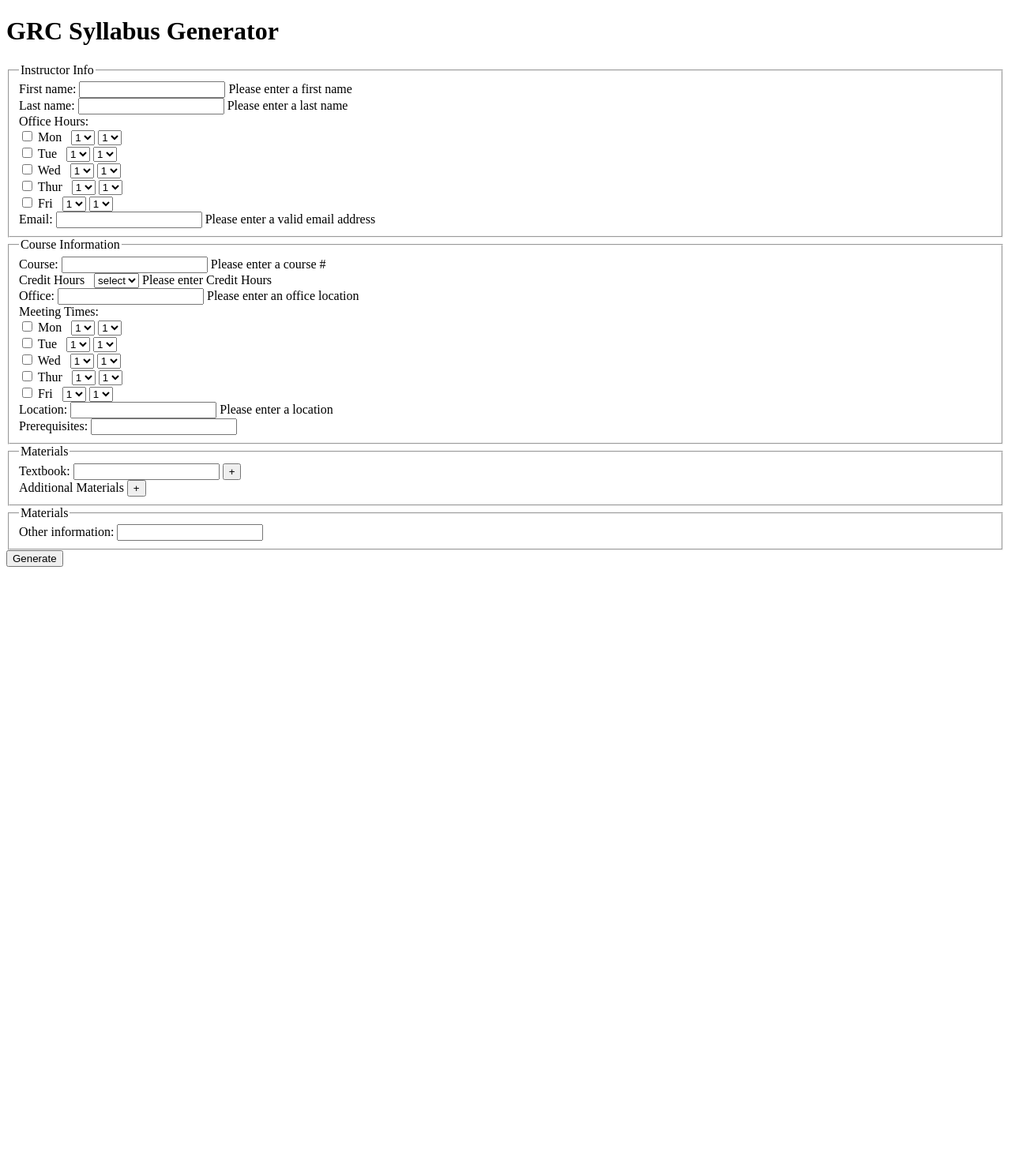
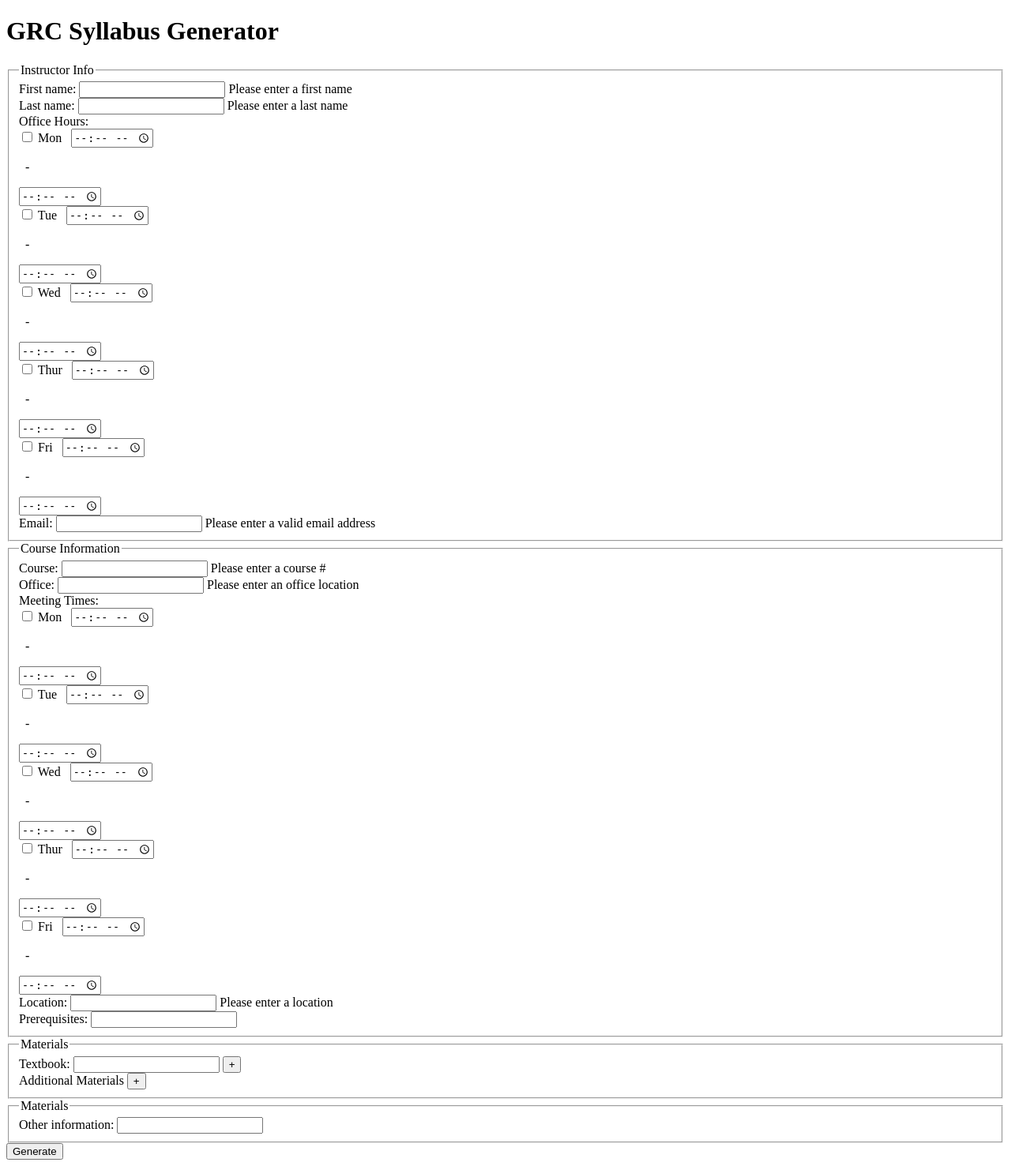
Before and after one commit to scarlett-k/syllabus-generator, a PHP site: page /views/form.html in a window 1280 px wide. Shown: the whole page at 79% size. Before the commit the page ends 718 px from the top, so only its background shows below. Run offline with PHP 8.4, Linux system fonts and the light colour scheme.

Commit message:
add time pickers, remove unwanted course hours

```diff
--- a/styles/styles.css
+++ b/styles/styles.css
@@ -2,7 +2,9 @@
     color: red;
     visibility: hidden;
 }
-
+.time-pickers{
+    margin-bottom: 20px;
+}
 fieldset{
     padding: 1em;
     border: 1px solid black;
--- a/views/form.html
+++ b/views/form.html
@@ -31,111 +31,72 @@
                     </div>
                     <div class="form-group">
                         <label>Office Hours:</label>
-                        <div class="form-check">
+                        <div class="form-check time-pickers">
+
+
+                            <div class="md-form md-outline form-inline">
                                 <input class="form-check-input" type="checkbox"
                                        value="mon" id="mon"
                                        name="office-hrs[]">
                                 <label class="form-check-label" for="mon">
                                     Mon &nbsp;
                                 </label>
-                            <select>
-                                <option>1</option>
-                                <option>2</option>
-                                <option>3</option>
-                                <option>4</option>
-                                <option>5</option>
-                            </select>
-                            <select>
-                                <option>1</option>
-                                <option>2</option>
-                                <option>3</option>
-                                <option>4</option>
-                                <option>5</option>
-                            </select>
+                                <input type="time"  class="form-control" placeholder="Select time">
+                                <p>&nbsp; - &nbsp; </p>
+                                <input type="time"   class="form-control" placeholder="Select time">
                             </div>
-                        <div class="form-check">
+                        </div>
+                        <div class="form-check time-pickers">
+
+                            <div class="md-form md-outline form-inline">
                                 <input class="form-check-input" type="checkbox"
                                        value="tue" id="tue" name="office-hrs[]">
                                 <label class="form-check-label" for="tue">
                                     Tue &nbsp;
                                 </label>
-                            <select>
-                                <option>1</option>
-                                <option>2</option>
-                                <option>3</option>
-                                <option>4</option>
-                                <option>5</option>
-                            </select>
-                            <select>
-                                <option>1</option>
-                                <option>2</option>
-                                <option>3</option>
-                                <option>4</option>
-                                <option>5</option>
-                            </select>
+                                <input type="time"  class="form-control" placeholder="Select time">
+                                <p>&nbsp; - &nbsp; </p>
+                                <input type="time"   class="form-control" placeholder="Select time">
                             </div>
-                        <div class="form-check">
+                        </div>
+                        <div class="form-check time-pickers">
+
+                            <div class="md-form md-outline form-inline">
                                 <input class="form-check-input" type="checkbox"
                                        value="wed" id="wed" name="office-hrs[]">
                                 <label class="form-check-label" for="wed">
                                     Wed &nbsp;
                                 </label>
-                            <select>
-                                <option>1</option>
-                                <option>2</option>
-                                <option>3</option>
-                                <option>4</option>
-                                <option>5</option>
-                            </select>
-                            <select>
-                                <option>1</option>
-                                <option>2</option>
-                                <option>3</option>
-                                <option>4</option>
-                                <option>5</option>
-                            </select>
+                                <input type="time"  class="form-control" placeholder="Select time">
+                                <p>&nbsp; - &nbsp; </p>
+                                <input type="time"   class="form-control" placeholder="Select time">
                             </div>
-                        <div class="form-check">
+                        </div>
+                        <div class="form-check time-pickers">
+
+                            <div class="md-form md-outline form-inline">
                                 <input class="form-check-input" type="checkbox"
                                        value="thur" id="thur" name="office-hrs[]">
                                 <label class="form-check-label" for="thur">
                                     Thur &nbsp;
                                 </label>
-                            <select>
-                                <option>1</option>
-                                <option>2</option>
-                                <option>3</option>
-                                <option>4</option>
-                                <option>5</option>
-                            </select>
-                            <select>
-                                <option>1</option>
-                                <option>2</option>
-                                <option>3</option>
-                                <option>4</option>
-                                <option>5</option>
-                            </select>
+                                <input type="time"  class="form-control" placeholder="Select time">
+                                <p>&nbsp; - &nbsp; </p>
+                                <input type="time"   class="form-control" placeholder="Select time">
                             </div>
-                        <div class="form-check">
+                        </div>
+                        <div class="form-check time-pickers">
+
+                            <div class="md-form md-outline form-inline">
                                 <input class="form-check-input" type="checkbox"
                                        value="fri" id="fri" name="office-hrs[]">
                                 <label class="form-check-label" for="fri">
                                     Fri &nbsp;
                                 </label>
-                            <select>
-                                <option>1</option>
-                                <option>2</option>
-                                <option>3</option>
-                                <option>4</option>
-                                <option>5</option>
-                            </select>
-                            <select>
-                                <option>1</option>
-                                <option>2</option>
-                                <option>3</option>
-                                <option>4</option>
-                                <option>5</option>
-                            </select>
+                                <input type="time"  class="form-control" placeholder="Select time">
+                                <p>&nbsp; - &nbsp; </p>
+                                <input type="time"   class="form-control" placeholder="Select time">
+                            </div>
                         </div>
                         <span class="err" id="err-office-hrs"></span>
                     </div>
@@ -161,22 +122,7 @@
             </span>
                     </div>
 
-                    <div class="form-group">
-                        <label class="form-check-label" for="credit">
-                            Credit Hours &nbsp;
-                        </label>
-                        <select class="form-control" id="credit" name="credit">
-                            <option value="none">select</option>
-                            <option value="one">1</option>
-                            <option value="two">2</option>
-                            <option value="three">3</option>
-                            <option value="four">4</option>
-                            <option value="five">5</option>
-                            <option value="six">6</option>
-                            <option value="seven">7</option>
-                        </select>
-                        <span class="err" id="err-credit">Please enter Credit Hours</span>
-                    </div>
+
                     <div class="form-group">
                         <label for="office">Office: </label>
                         <input type="text" class="form-control"
@@ -187,111 +133,69 @@
                     </div>
                     <div class="form-group">
                         <label>Meeting Times:</label>
-                        <div class="form-check">
+                        <div class="form-check time-pickers">
+
+                            <div class="md-form md-outline form-inline">
                                 <input class="form-check-input" type="checkbox"
                                        value="mon" id="monday"
                                        name="meeting-hrs[]">
                                 <label class="form-check-label" for="monday">
                                     Mon &nbsp;
                                 </label>
-                            <select>
-                                <option>1</option>
-                                <option>2</option>
-                                <option>3</option>
-                                <option>4</option>
-                                <option>5</option>
-                            </select>
-                            <select>
-                                <option>1</option>
-                                <option>2</option>
-                                <option>3</option>
-                                <option>4</option>
-                                <option>5</option>
-                            </select>
+                                <input type="time"  class="form-control" placeholder="Select time">
+                                <p>&nbsp; - &nbsp; </p>
+                                <input type="time"   class="form-control" placeholder="Select time">
                             </div>
-                        <div class="form-check">
+                        </div>
+                        <div class="form-check time-pickers">
+
+                            <div class="md-form md-outline form-inline">
                                 <input class="form-check-input" type="checkbox"
                                        value="tue" id="tuesday" name="meeting-hrs[]">
                                 <label class="form-check-label" for="tuesday">
                                     Tue &nbsp;
                                 </label>
-                            <select>
-                                <option>1</option>
-                                <option>2</option>
-                                <option>3</option>
-                                <option>4</option>
-                                <option>5</option>
-                            </select>
-                            <select>
-                                <option>1</option>
-                                <option>2</option>
-                                <option>3</option>
-                                <option>4</option>
-                                <option>5</option>
-                            </select>
+                                <input type="time"  class="form-control" placeholder="Select time">
+                                <p>&nbsp; - &nbsp; </p>
+                                <input type="time"   class="form-control" placeholder="Select time">
                             </div>
-                        <div class="form-check">
+                        </div>
+                        <div class="form-check  time-pickers">
+
+                            <div class="md-form md-outline form-inline">
                                 <input class="form-check-input" type="checkbox"
                                        value="wed" id="wednesday" name="meeting-hrs[]">
                                 <label class="form-check-label" for="wednesday">
                                     Wed &nbsp;
                                 </label>
-                            <select>
-                                <option>1</option>
-                                <option>2</option>
-                                <option>3</option>
-                                <option>4</option>
-                                <option>5</option>
-                            </select>
-                            <select>
-                                <option>1</option>
-                                <option>2</option>
-                                <option>3</option>
-                                <option>4</option>
-                                <option>5</option>
-                            </select>
+                                <input type="time"  class="form-control" placeholder="Select time">
+                                <p>&nbsp; - &nbsp; </p>
+                                <input type="time"   class="form-control" placeholder="Select time">
                             </div>
-                        <div class="form-check">
+                        </div>
+                        <div class="form-check time-pickers">
+                            <div class="md-form md-outline form-inline">
                                 <input class="form-check-input" type="checkbox"
                                        value="thur" id="thursday" name="meeting-hrs[]">
                                 <label class="form-check-label" for="thursday">
                                     Thur &nbsp;
                                 </label>
-                            <select>
-                                <option>1</option>
-                                <option>2</option>
-                                <option>3</option>
-                                <option>4</option>
-                                <option>5</option>
-                            </select>
-                            <select>
-                                <option>1</option>
-                                <option>2</option>
-                                <option>3</option>
-                                <option>4</option>
-                                <option>5</option>
-                            </select>
+                                <input type="time"  class="form-control" placeholder="Select time">
+                                <p>&nbsp; - &nbsp; </p>
+                                <input type="time"   class="form-control" placeholder="Select time">
                             </div>
-                        <div class="form-check">
+                        </div>
+                        <div class="form-check time-pickers">
+                            <div class="md-form md-outline form-inline">
                                 <input class="form-check-input" type="checkbox"
                                        value="fri" id="friday" name="meeting-hrs[]">
                                 <label class="form-check-label" for="friday">
                                     Fri &nbsp;
                                 </label>
-                            <select>
-                                <option>1</option>
-                                <option>2</option>
-                                <option>3</option>
-                                <option>4</option>
-                                <option>5</option>
-                            </select>
-                            <select>
-                                <option>1</option>
-                                <option>2</option>
-                                <option>3</option>
-                                <option>4</option>
-                                <option>5</option>
-                            </select>
+                                <input type="time"  class="form-control" placeholder="Select time">
+                                <p>&nbsp; - &nbsp; </p>
+                                <input type="time"   class="form-control" placeholder="Select time">
+                            </div>
                         </div>
                         <span class="err" id="err-meeting-hrs"></span>
                     </div>
```
Also changed, not shown: model/validate.php (+41 -2 lines). Lines whose indentation alone changed are shown as unchanged.
